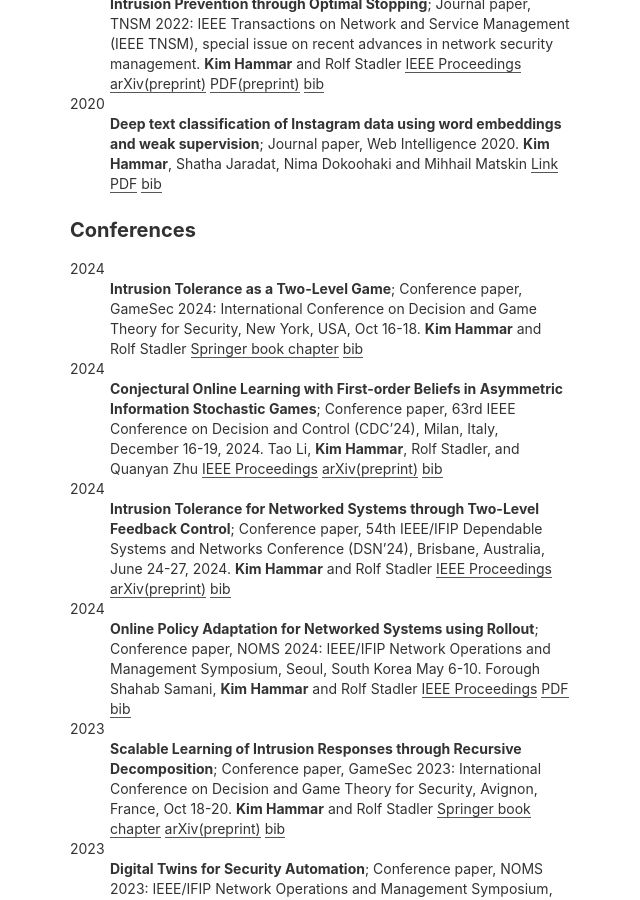
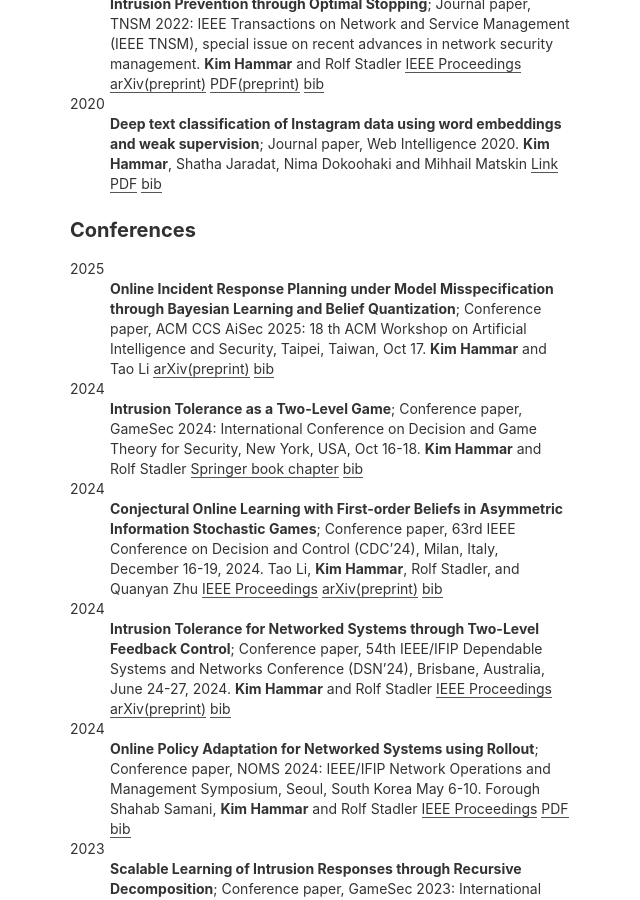
Before and after one commit to Limmen/Limmen.github.io, a Jekyll site: the page built from publications.md, in a window 1280 px wide and 900 px high, scrolled down 1164 px. Shown: the whole window, without its empty margins (320-960 px from the left). Built offline with Jekyll 4.4.1, drawn with Linux system fonts in a browser that asks for light colours.

Commit message:
add paper link

```diff
--- a/publications.md
+++ b/publications.md
@@ -64,6 +64,12 @@ title: Publications
 	[bib](/assets/citations/wi_journal.bib)
 
 ### Conferences
+
+2025
+:   **Online Incident Response Planning under Model Misspecification through Bayesian Learning and Belief Quantization**; Conference paper, ACM CCS AiSec 2025: 18 th ACM Workshop on Artificial Intelligence and Security, Taipei, Taiwan, Oct 17.
+    **Kim Hammar** and Tao Li
+    [arXiv(preprint)](https://arxiv.org/pdf/2508.14385)
+    [bib](/assets/citations/aisec25.bib)
 
 2024
 :   **Intrusion Tolerance as a Two-Level Game**; Conference paper, GameSec 2024: International Conference on Decision and Game Theory for Security, New York, USA, Oct 16-18.
```
Also changed, not shown: assets/citations/aisec25.bib (added, +7 -0 lines), 1 other file.
